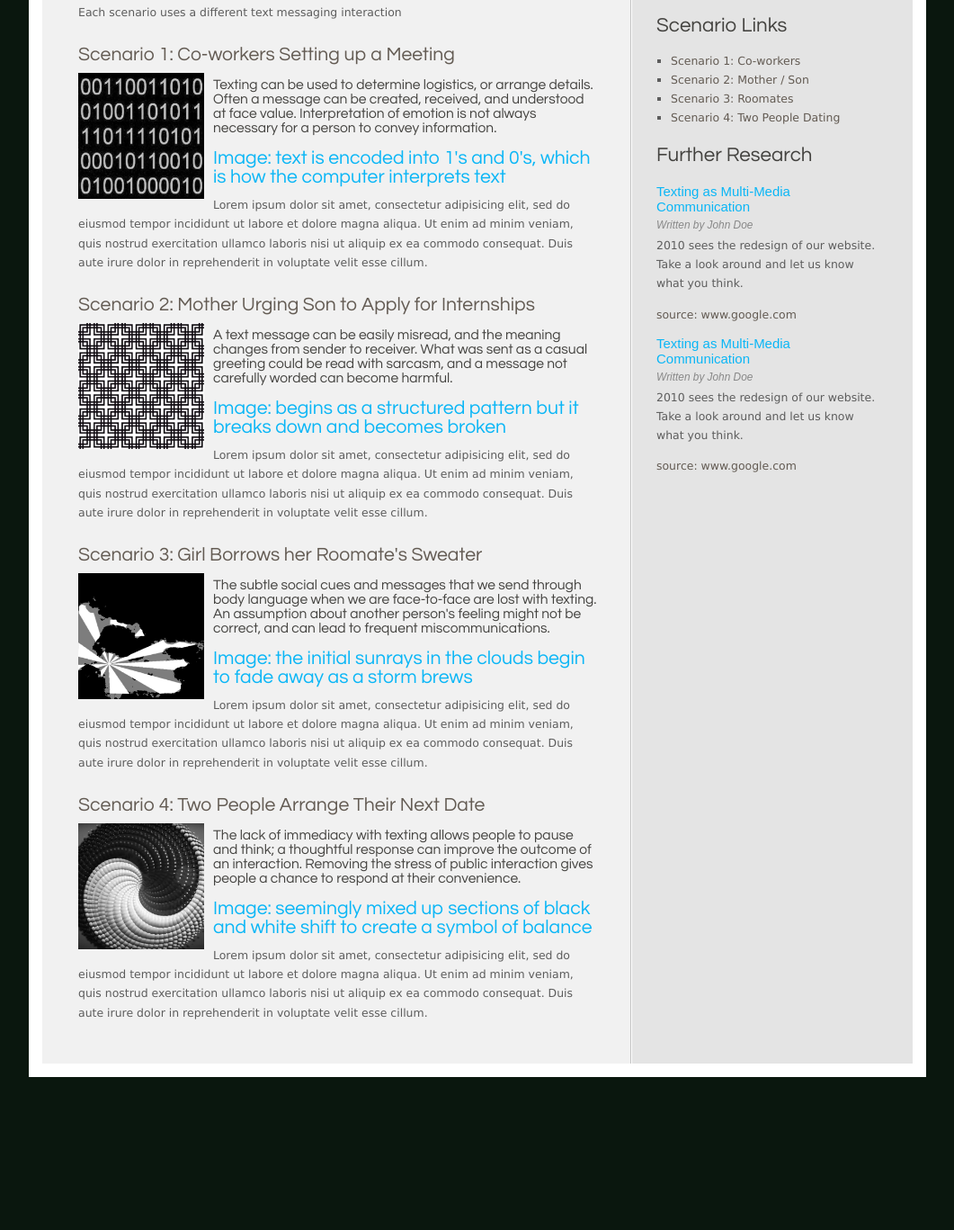
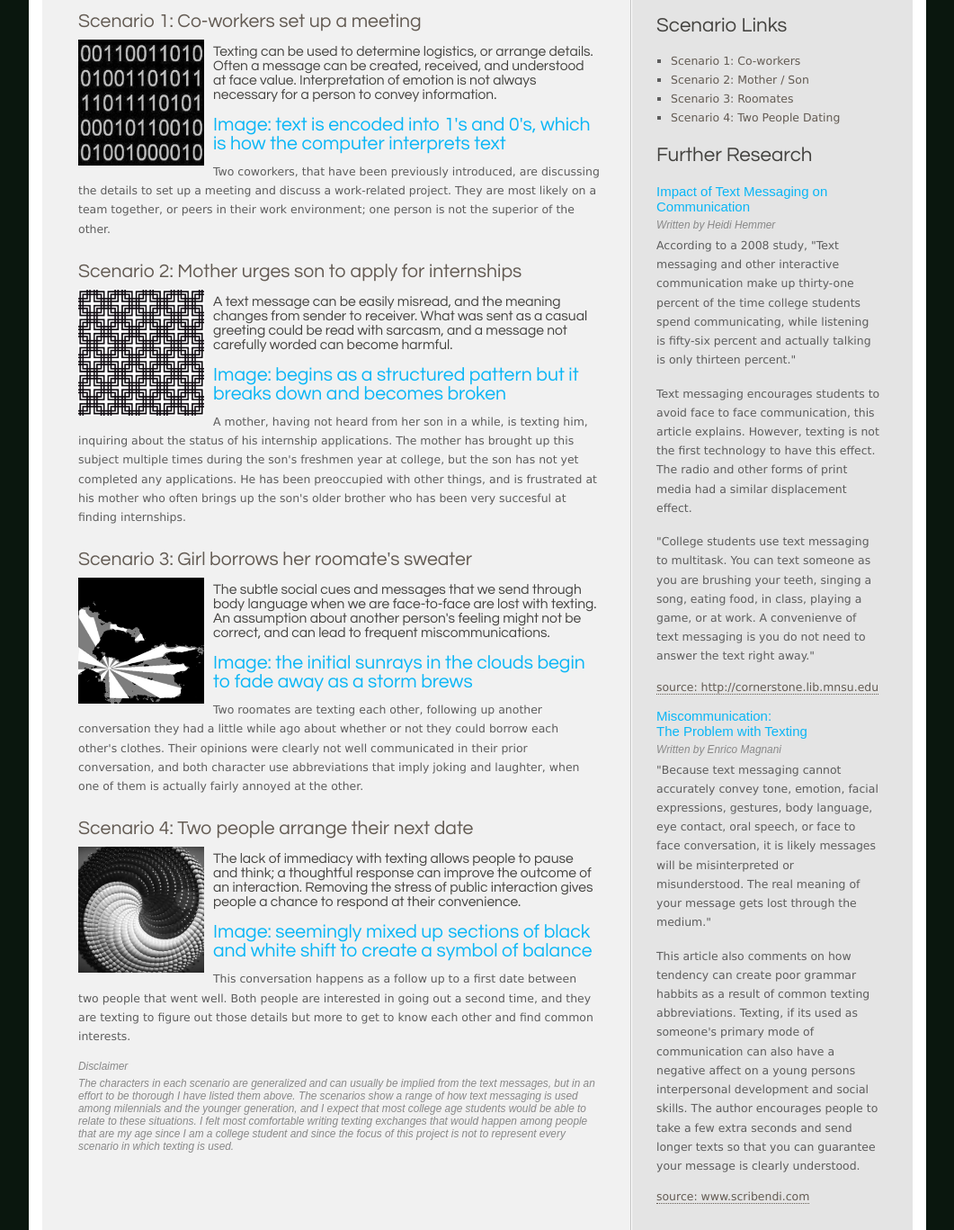
Before and after one commit to KatieCarlson/Media-Artifact-Texting-Simulator, a plain HTML site: page scenarios.html in a window 1280 px wide. Shown: the part 288-1655 px from the top of the page at 90% size, without its empty margins (109-1170 px from the left). Before the commit the page ends 1525 px from the top, so only its background shows below. Drawn offline with Linux system fonts and the light colour scheme.

Commit message:
Updated Research Elements

```diff
--- a/scenarios.html
+++ b/scenarios.html
@@ -38,67 +38,58 @@
           <li><a href="sc4.html">Scenario 4: Two People Dating</a></li>
         </ul>
         <h1>Further Research</h1>
-        <h4>Texting as Multi-Media Communication</h4>
-        <h5>Written by John Doe</h5>
-        <p>2010 sees the redesign of our website. Take a look around and let us know what you think.<br /></p>
-        <a href="sc1.html" class="nounderline">source: www.google.com</a>
+        <h4>Impact of Text Messaging on Communication</h4>
+        <h5>Written by Heidi Hemmer</h5>
+        <p>According to a 2008 study, "Text messaging and other interactive communication make up thirty-one percent of the time college students spend communicating, while listening is fifty-six percent and actually talking is only thirteen percent."<br/></p>
+        <p>Text messaging encourages students to avoid face to face communication, this article explains.  However, texting is not the first technology to have this effect.  The radio and other forms of print media had a similar displacement effect.<br/></p>
+        <p>"College students use text messaging to multitask. You can text someone as you are brushing your teeth, singing a song, eating food, in class, playing a game, or at work. A convenienve of text messaging is you do not need to answer the text right away."</p>
+        <a href="https://cornerstone.lib.mnsu.edu/cgi/viewcontent.cgi?article=1058&context=jur" style="border-bottom:1px dotted">source: http://cornerstone.lib.mnsu.edu</a>
         <p></p>
-        <h4>Texting as Multi-Media Communication</h4>
-        <h5>Written by John Doe</h5>
-        <p>2010 sees the redesign of our website. Take a look around and let us know what you think.<br /></p>
-        <a href="sc1.html" class="nounderline">source: www.google.com</a>
+        <h4>Miscommunication: <br/>The Problem with Texting</h4>
+        <h5>Written by Enrico Magnani</h5>
+        <p>"Because text messaging cannot accurately convey tone, emotion, facial expressions, gestures, body language, eye contact, oral speech, or face to face conversation, it is likely messages will be misinterpreted or misunderstood. The real meaning of your message gets lost through the medium."<br/></p>
+        <p>This article also comments on how tendency can create poor grammar habbits as a result of common texting abbreviations. Texting, if its used as someone's primary mode of communication can also have a negative affect on a young persons interpersonal development and social skills.  The author encourages people to take a few extra seconds and send longer texts so that you can guarantee your message is clearly understood.</p>
+        <a href="https://www.scribendi.com/advice/miscommunication_and_texting.en.html" style="border-bottom:1px dotted">source: www.scribendi.com</a>
       </div>
       <div id="content">
         <p></p>
-        <p>Each scenario uses a different text messaging interaction</p>
-
-        <h2><a href="sc1.html" class="nounderline">Scenario 1: Co-workers Setting up a Meeting</a></h2>
+        <h2><a href="sc1.html" class="nounderline">Scenario 1: Co-workers set up a meeting</a></h2>
         <span class="left"><img src="style/sc1scene.jpg" alt="example graphic" width="140px"/></span><h3>
           Texting can be used to determine logistics, or arrange details.  Often a message can be created, received, and understood at face value.   Interpretation of emotion is not always necessary for a person to convey information.
         </h3>
         <h2>Image: text is encoded into 1's and 0's, which is how the computer interprets text</h2>
         <p>
-          Lorem ipsum dolor sit amet, consectetur adipisicing elit, sed do eiusmod tempor
-          incididunt ut labore et dolore magna aliqua. Ut enim ad minim veniam, quis nostrud
-          exercitation ullamco laboris nisi ut aliquip ex ea commodo consequat. Duis aute
-          irure dolor in reprehenderit in voluptate velit esse cillum.
+          Two coworkers, that have been previously introduced, are discussing the details to set up a meeting and discuss a work-related project.  They are most likely on a team together, or peers in their work environment; one person is not the superior of the other.
         </p>
 
-        <h2><a href="sc1.html" class="nounderline">Scenario 2: Mother Urging Son to Apply for Internships</a></h2>
+        <h2><a href="sc2.html" class="nounderline">Scenario 2: Mother urges son to apply for internships</a></h2>
         <span class="left"><img src="style/sc2scene.jpg" alt="example graphic" width="140px"/></span><h3>
           A text message can be easily misread, and the meaning changes from sender to receiver.  What was sent as a casual greeting could be read with sarcasm, and a message not carefully worded can become harmful.
         </h3>
         <h2>Image: begins as a structured pattern but it breaks down and becomes broken</h2>
         <p>
-          Lorem ipsum dolor sit amet, consectetur adipisicing elit, sed do eiusmod tempor
-          incididunt ut labore et dolore magna aliqua. Ut enim ad minim veniam, quis nostrud
-          exercitation ullamco laboris nisi ut aliquip ex ea commodo consequat. Duis aute
-          irure dolor in reprehenderit in voluptate velit esse cillum.
+          A mother, having not heard from her son in a while, is texting him, inquiring about the status of his internship applications. The mother has brought up this subject multiple times during the son's freshmen year at college, but the son has not yet completed any applications. He has been preoccupied with other things, and is frustrated at his mother who often brings up the son's older brother who has been very succesful at finding internships.
         </p>
 
-        <h2><a href="sc1.html" class="nounderline">Scenario 3: Girl Borrows her Roomate's Sweater</a></h2>
+        <h2><a href="sc3.html" class="nounderline">Scenario 3: Girl borrows her roomate's sweater</a></h2>
         <span class="left"><img src="style/sc3scene.jpg" alt="example graphic" width="140px"/></span><h3>
           The subtle social cues and messages that we send through body language when we are face-to-face are lost with texting. An assumption about another person's feeling might not be correct, and can lead to frequent miscommunications.
         </h3>
         <h2>Image: the initial sunrays in the clouds begin to fade away as a storm brews</h2>
         <p>
-          Lorem ipsum dolor sit amet, consectetur adipisicing elit, sed do eiusmod tempor
-          incididunt ut labore et dolore magna aliqua. Ut enim ad minim veniam, quis nostrud
-          exercitation ullamco laboris nisi ut aliquip ex ea commodo consequat. Duis aute
-          irure dolor in reprehenderit in voluptate velit esse cillum.
+          Two roomates are texting each other, following up another conversation they had a little while ago about whether or not they could borrow each other's clothes.  Their opinions were clearly not well communicated in their prior conversation, and both character use abbreviations that imply joking and laughter, when one of them is actually fairly annoyed at the other.
         </p>
 
-        <h2><a href="sc1.html" class="nounderline">Scenario 4: Two People Arrange Their Next Date</a></h2>
+        <h2><a href="sc4.html" class="nounderline">Scenario 4: Two people arrange their next date</a></h2>
         <span class="left"><img src="style/sc4scene.jpg" alt="example graphic" width="140px"/></span><h3>
           The lack of immediacy with texting allows people to pause and think; a thoughtful response can improve the outcome of an interaction. Removing the stress of public interaction gives people a chance to respond at their convenience.
         </h3>
         <h2>Image: seemingly mixed up sections of black and white shift to create a symbol of balance</h2>
         <p>
-          Lorem ipsum dolor sit amet, consectetur adipisicing elit, sed do eiusmod tempor
-          incididunt ut labore et dolore magna aliqua. Ut enim ad minim veniam, quis nostrud
-          exercitation ullamco laboris nisi ut aliquip ex ea commodo consequat. Duis aute
-          irure dolor in reprehenderit in voluptate velit esse cillum.
+          This conversation happens as a follow up to a first date between two people that went well.  Both people are interested in going out a second time, and they are texting to figure out those details but more to get to know each other and find common interests.
         </p>
+        <h5>Disclaimer</h5>
+        <h5>The characters in each scenario are generalized and can usually be implied from the text messages, but in an effort to be thorough I have listed them above.  The scenarios show a range of how text messaging is used among milennials and the younger generation, and I expect that most college age students would be able to relate to these situations. I felt most comfortable writing texting exchanges that would happen among people that are my age since I am a college student and since the focus of this project is not to represent every scenario in which texting is used.</h5>
       </div>
     </div>
     <!--<div id="footer">
```
Also changed, not shown: research.html (+18 -14 lines).
